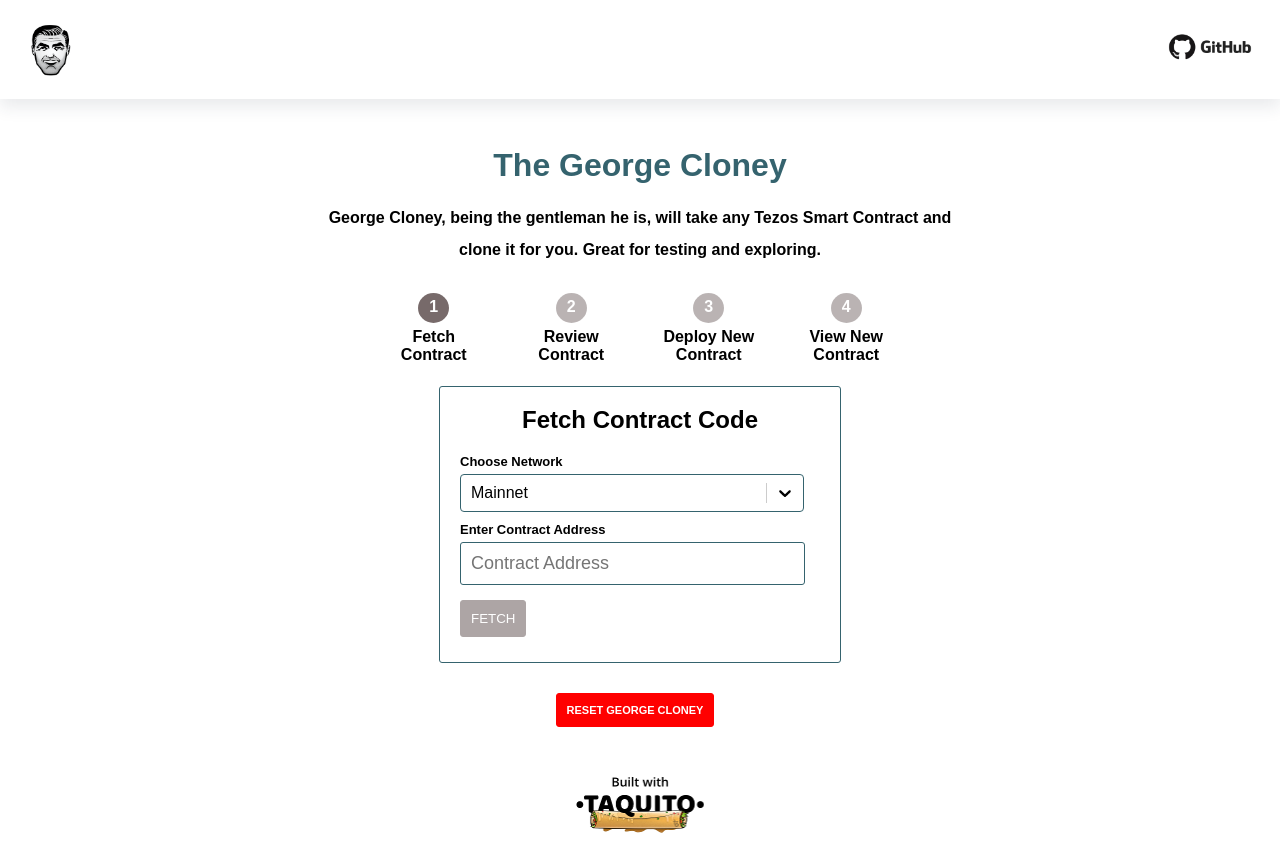
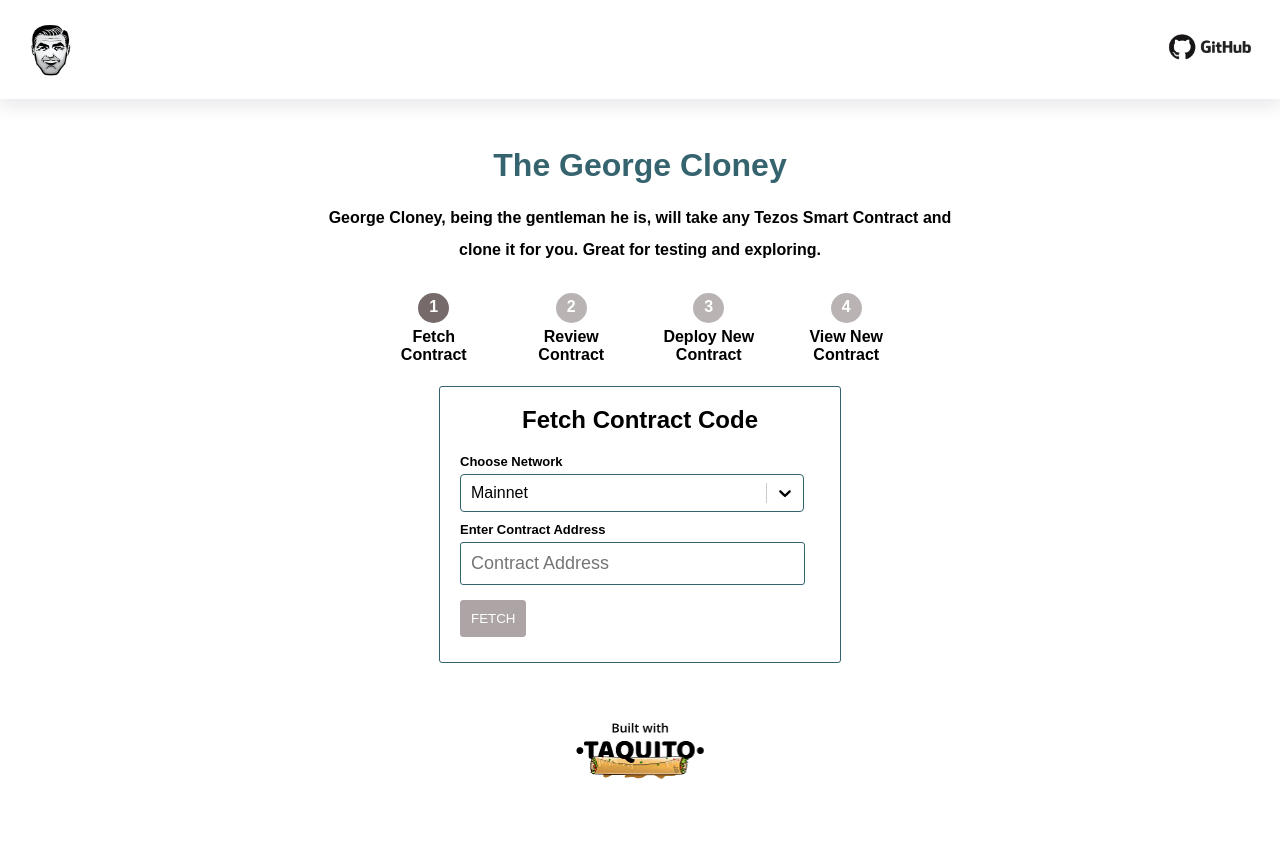
Before and after one commit to ecadlabs/george-cloney, a React (Create React App) app: page / in a window 1280 px wide. After the commit the page ends 809 px from the top, so only its background shows below. Built offline with nearby package versions, Linux system fonts and the light colour scheme.

Commit message:
chore: update reset button to be removed when nothign to reset

```diff
--- a/src/App.tsx
+++ b/src/App.tsx
@@ -217,6 +217,7 @@ const App: React.FC = (): ReactElement => {
         </div>
         <Editor currentStep={currentStep} code={code} storage={storage} />
         <LastOriginatedContract
+          currentStep={currentStep}
           reset={resetGeorgeCloney}
           launchNetwork={launchNetwork}
           lastLaunchedContract={lastLaunchedContract}
--- a/src/components/LastOriginatedContract/index.tsx
+++ b/src/components/LastOriginatedContract/index.tsx
@@ -3,7 +3,7 @@ import { LastLaunchedContractProps } from "./types";
 import "./styles.css";
 
 const LastOriginatedContract = (props: LastLaunchedContractProps): ReactElement => {
-  const { lastLaunchedContract, launchNetwork, reset } = props;
+  const { lastLaunchedContract, launchNetwork, reset, currentStep } = props;
 
   return (
     <>
@@ -13,9 +13,11 @@ const LastOriginatedContract = (props: LastLaunchedContractProps): ReactElement
             <button>View Last Originated Contract</button>
           </a>
         )}
-        <button onClick={reset} className="reset-button">
-          Reset George Cloney
-        </button>
+        {currentStep > 1 && (
+          <button onClick={reset} className="reset-button">
+            Reset George Cloney
+          </button>
+        )}
       </div>
     </>
   );
--- a/src/components/LastOriginatedContract/types.ts
+++ b/src/components/LastOriginatedContract/types.ts
@@ -2,4 +2,5 @@ export interface LastLaunchedContractProps {
   reset: () => void;
   lastLaunchedContract: string;
   launchNetwork: string;
+  currentStep: number;
 }
```
